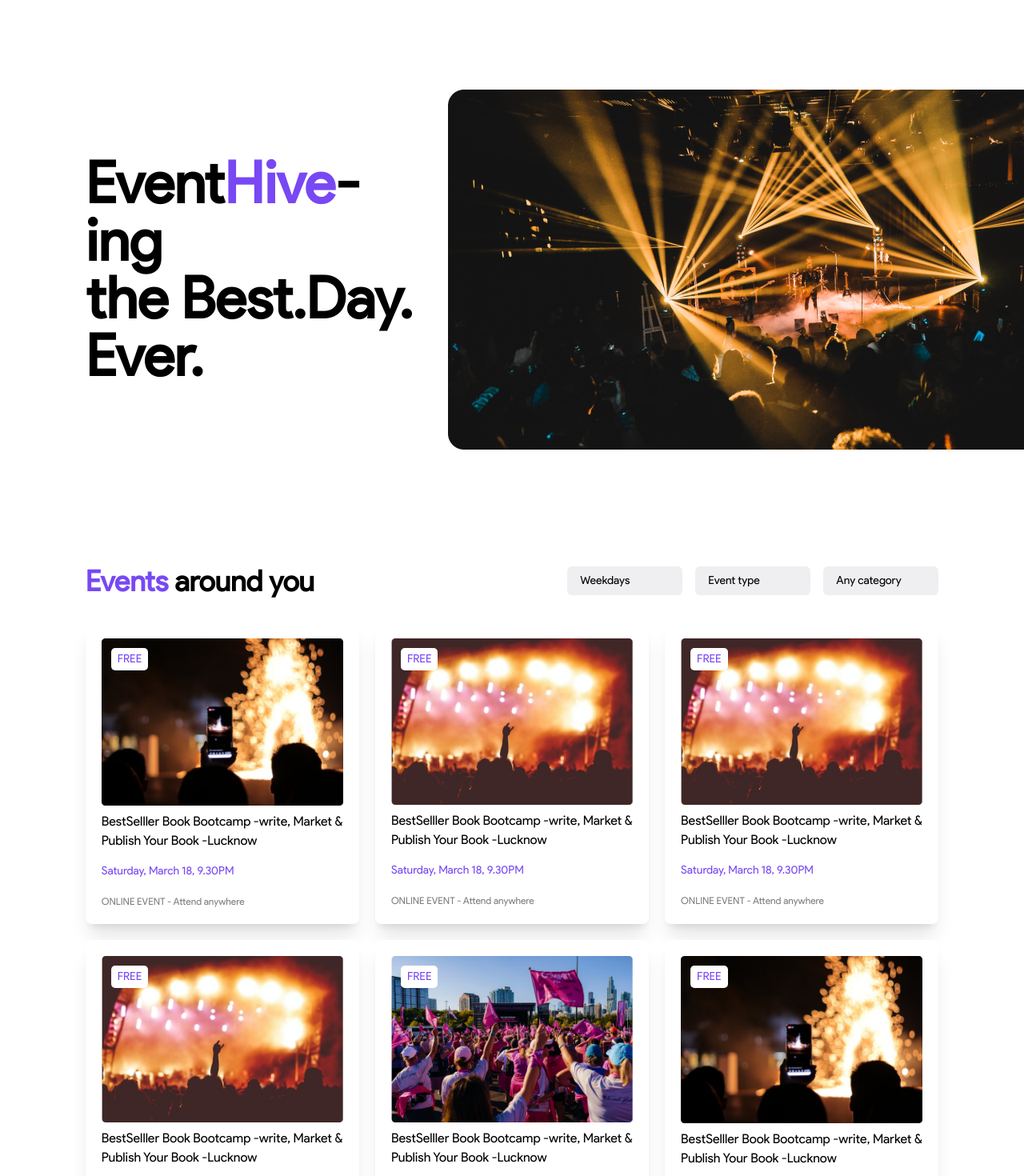
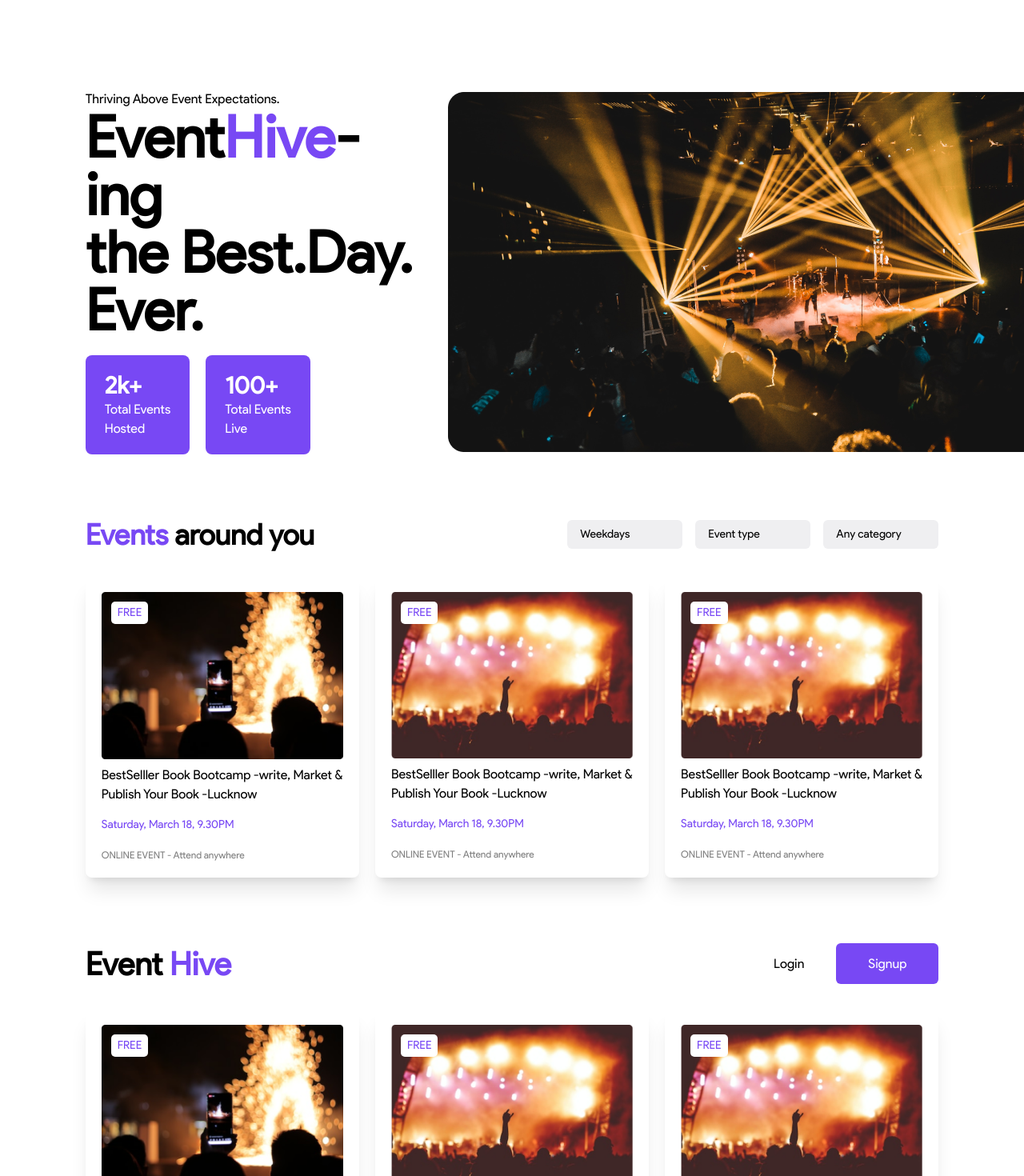
Before and after one commit to PatMiracle/EventHive, a React (Vite) app: page /all-events in a window 1280 px wide. Shown: the top 1470 px of the page at 80% size. Built offline with nearby package versions, Linux system fonts and the light colour scheme; some icons are missing.

Commit message:
added HomeLayout

```diff
--- a/src/App.jsx
+++ b/src/App.jsx
@@ -1,25 +1,47 @@
-import React from 'react'
-import { BrowserRouter, Routes, Route } from 'react-router-dom'
+import { createBrowserRouter, RouterProvider } from 'react-router-dom'
+import HomeLayout from './components/HomeLayout'
 import Home from './pages/Home'
 import SignUp from './pages/SignUp'
 import Login from './pages/Login'
 import College from './pages/College'
 import Event from './pages/Event'
 import AllEvents from './pages/AllEvents'
+import ErrorPage from './pages/ErrorPage'
 
-const App = () => {
-  return (
-    <BrowserRouter>
-      <Routes>
-        <Route path="/" element={<Home />} />
-        <Route path="signup" element={<SignUp />} />
-        <Route path="login" element={<Login />} />
-        <Route path="event" element={<Event />} />
-        <Route path="college" element={<College />} />
-        <Route path="all-events" element={<AllEvents />} />
-      </Routes>
-    </BrowserRouter>
-  )
-}
+const router = createBrowserRouter([
+  {
+    path: '/',
+    element: <HomeLayout />,
+    errorElement: <ErrorPage />,
+    children: [
+      {
+        index: true,
+        element: <Home />,
+      },
+      {
+        path: '/event',
+        element: <Event />,
+      },
+      {
+        path: '/college',
+        element: <College />,
+      },
+    ],
+  },
+  {
+    path: '/signup',
+    element: <SignUp />,
+  },
+  {
+    path: '/login',
+    element: <Login />,
+  },
+  {
+    path: '/all-events',
+    element: <AllEvents />,
+  },
+])
+
+const App = () => <RouterProvider router={router} />
 
 export default App
--- /dev/null
+++ b/src/components/HomeLayout.jsx
@@ -0,0 +1,15 @@
+import { Outlet } from 'react-router-dom'
+import Navbar from './Navbar'
+import Footer from './Footer'
+
+const HomeLayout = () => {
+  return (
+    <>
+      <Navbar />
+      <Outlet />
+      <Footer />
+    </>
+  )
+}
+
+export default HomeLayout
--- a/src/pages/AllEvents.jsx
+++ b/src/pages/AllEvents.jsx
@@ -18,15 +18,30 @@ const AllEvents = () => {
       <div className="bg-white">
         <header className="w-11/12 ml-auto flex justify-between gap-10 pt-28 items-center">
           <div>
+            <p>Thriving Above Event Expectations.</p>
             <h1 className="text-7xl font-bold">
               Event<span className="text-primary">Hive</span>-ing <br /> the
               Best.Day.
               <br /> Ever.
             </h1>
+            <div className="flex gap-5 pt-5">
+              <div className="py-5 px-6 bg-primary rounded-lg text-white">
+                <h3 className="text-3xl font-bold">2k+</h3>
+                <p>
+                  Total Events <br /> Hosted
+                </p>
+              </div>
+              <div className="py-5 px-6 bg-primary rounded-lg text-white">
+                <h3 className="text-3xl font-bold">100+</h3>
+                <p>
+                  Total Events <br /> Live
+                </p>
+              </div>
+            </div>
           </div>
           <img src="/all_event_banner.png" alt="" />
         </header>
-        <section className="w-10/12 mx-auto py-36">
+        <section className="w-10/12 mx-auto pt-20">
           <div className="flex items-center justify-between">
             <h2 className="text-4xl font-bold">
               <span className="text-primary">Events</span> around you
@@ -46,7 +61,15 @@ const AllEvents = () => {
               </div>
             </div>
           </div>
-          <div className="pt-8 pb-10">
+          <div className="pt-8 pb-10 grid grid-cols-3 gap-5">
+            {event.slice(0, 3).map((data, i) => (
+              <EventCard {...data} key={i} />
+            ))}
+          </div>
+        </section>
+        <section>
+          <Navbar />
+          <div className="w-10/12 mx-auto pb-28">
             <RenderEvents />
           </div>
         </section>
--- a/src/pages/College.jsx
+++ b/src/pages/College.jsx
@@ -6,7 +6,6 @@ import RenderEvents from '../components/RenderEvents'
 const College = () => {
   return (
     <>
-      <Navbar />
       <main className="w-11/12 mx-auto">
         <article>
           <img src="/roorkee.png" alt="" role="banner" className="w-full" />
@@ -47,7 +46,7 @@ const College = () => {
               </p>
             </div>
           </div>
-          <section className="w-11/12 mx-auto py-14">
+          <section className="w-11/12 mx-auto pt-14 pb-28">
             <h2 className="text-4xl font-bold mb-10">
               College <span className="text-primary">Events</span>
             </h2>
@@ -55,7 +54,6 @@ const College = () => {
           </section>
         </article>
       </main>
-      <Footer />
     </>
   )
 }
--- a/src/pages/Event.jsx
+++ b/src/pages/Event.jsx
@@ -9,8 +9,7 @@ import { CiLocationOn } from 'react-icons/ci'
 const Event = () => {
   return (
     <>
-      <div className="bg-white">
-        <Navbar />
+      <div className="event">
         {/* banner */}
         <div
           className="w-11/12 z-10 mx-auto pl-14 pt-36 pb-14 relative  before:absolute before:top-0 before:left-0 before:bg-[url(/event_banner.png)] before:rounded-lg before:bg-no-repeat before:bg-cover before:h-full before:w-full before:-z-20 after:absolute after:top-0 after:left-0 after:bg-[url(/overlay.png)] after:rounded-lg after:w-full after:h-full after:-z-10"
@@ -140,11 +139,10 @@ const Event = () => {
           </div>
         </article>
       </div>
-      <section className="w-10/12 mx-auto py-10">
+      <section className="w-10/12 mx-auto pt-10 pb-28">
         <h2 className="text-4xl font-bold mb-12">Other events you may like</h2>
         <RenderEvents />
       </section>
-      <Footer />
     </>
   )
 }
--- a/src/pages/Home.jsx
+++ b/src/pages/Home.jsx
@@ -16,7 +16,6 @@ import RenderEvents from '../components/RenderEvents'
 const Home = () => {
   return (
     <>
-      <Navbar />
       <header className="w-11/12 mx-auto relative">
         <h2 className="text-white font-bold text-[4rem] absolute top-20 left-1/2 -translate-x-1/2 text-center uppercase max-w-xl">
           Made for those who do
@@ -158,7 +157,6 @@ const Home = () => {
           </div>
         </section>
       </main>
-      <Footer />
     </>
   )
 }
```
